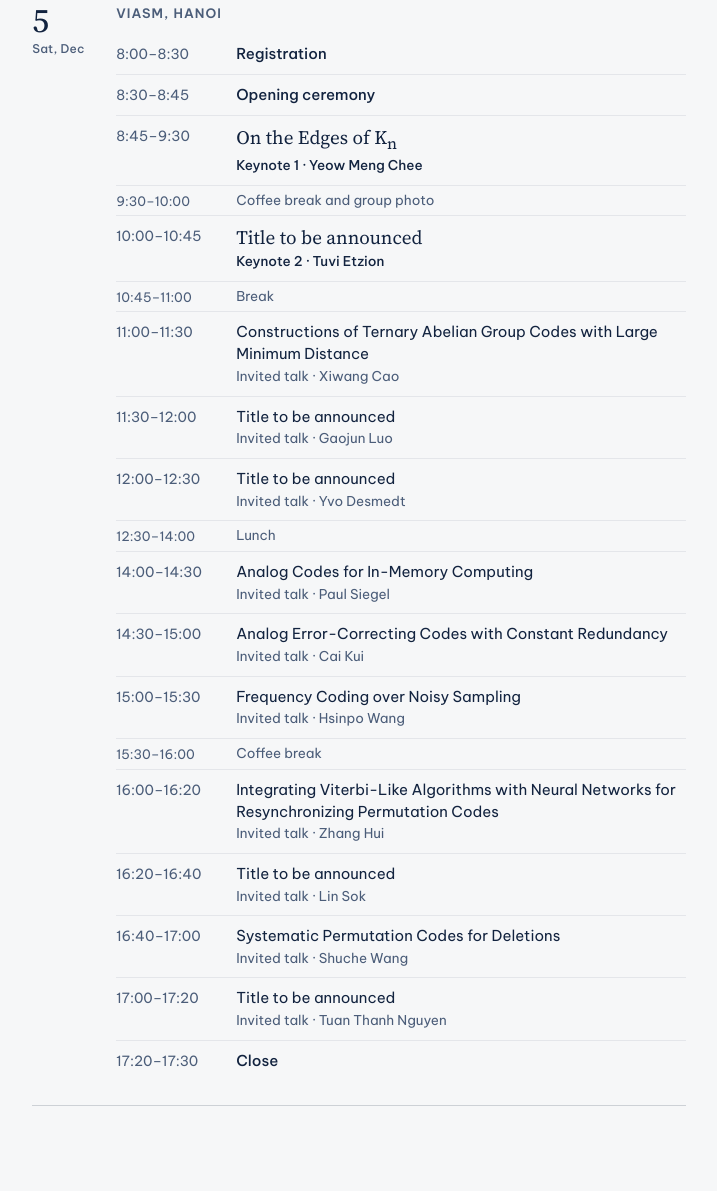
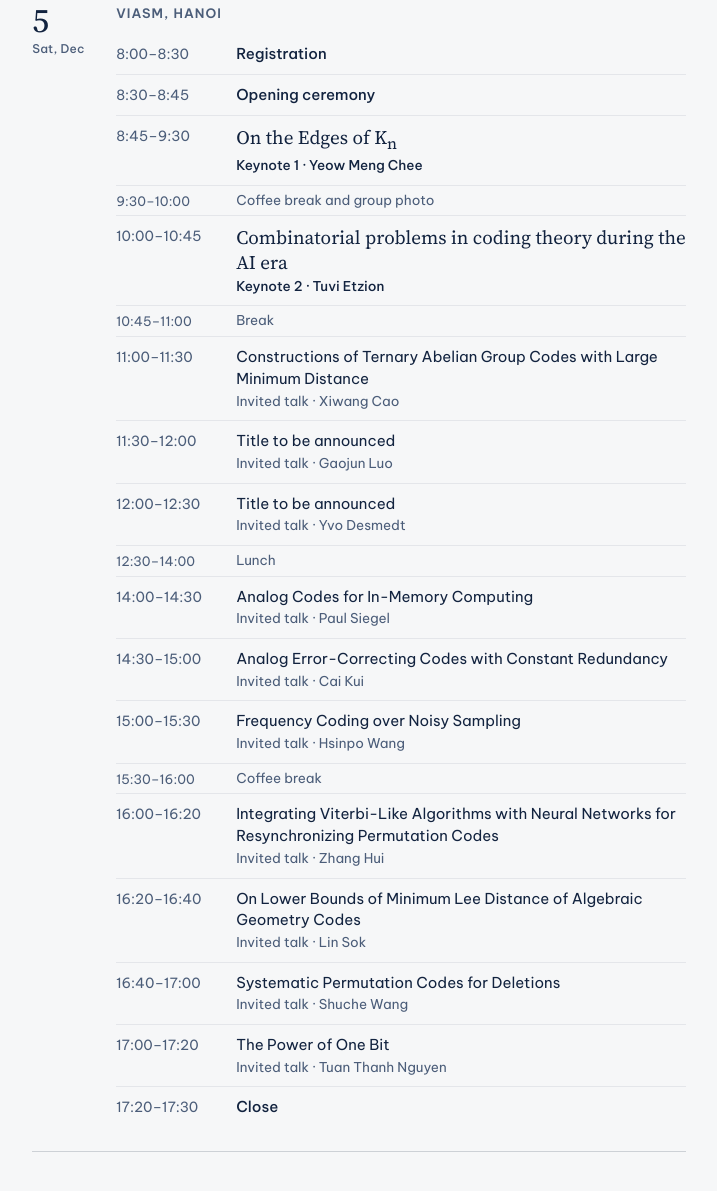
Before and after one commit to Fisv/Mini-Course-and-Workshop-on-Coding-theory-and-Combinatorics, a plain HTML site: page index.html in a window 1280 px wide. Shown: the part 4600-5791 px from the top of the page, without its empty margins (463-1180 px from the left). Drawn offline with Linux system fonts and the light colour scheme.

Commit message:
update title

```diff
--- a/index.html
+++ b/index.html
@@ -204,7 +204,7 @@
               <li class="slot slot--event"><span class="slot__time">8:30–8:45</span> <span class="slot__what"><span class="slot__title">Opening ceremony</span></span></li>
               <li class="slot slot--key"><span class="slot__time">8:45–9:30</span> <span class="slot__what"><span class="slot__title">On the Edges of K<sub>n</sub></span> <span class="slot__who">Keynote 1 · Yeow Meng Chee</span></span></li>
               <li class="slot slot--break"><span class="slot__time">9:30–10:00</span> <span class="slot__what"><span class="slot__title">Coffee break and group photo</span></span></li>
-              <li class="slot slot--key"><span class="slot__time">10:00–10:45</span> <span class="slot__what"><span class="slot__title">Title to be announced</span> <span class="slot__who">Keynote 2 · Tuvi Etzion</span></span></li>
+              <li class="slot slot--key"><span class="slot__time">10:00–10:45</span> <span class="slot__what"><span class="slot__title">Combinatorial problems in coding theory during the AI era</span> <span class="slot__who">Keynote 2 · Tuvi Etzion</span></span></li>
               <li class="slot slot--break"><span class="slot__time">10:45–11:00</span> <span class="slot__what"><span class="slot__title">Break</span></span></li>
               <li class="slot"><span class="slot__time">11:00–11:30</span> <span class="slot__what"><span class="slot__title">Constructions of Ternary Abelian Group Codes with Large Minimum Distance</span> <span class="slot__who">Invited talk · Xiwang Cao</span></span></li>
               <li class="slot"><span class="slot__time">11:30–12:00</span> <span class="slot__what"><span class="slot__title">Title to be announced</span> <span class="slot__who">Invited talk · Gaojun Luo</span></span></li>
@@ -215,9 +215,9 @@
               <li class="slot"><span class="slot__time">15:00–15:30</span> <span class="slot__what"><span class="slot__title">Frequency Coding over Noisy Sampling</span> <span class="slot__who">Invited talk · Hsinpo Wang</span></span></li>
               <li class="slot slot--break"><span class="slot__time">15:30–16:00</span> <span class="slot__what"><span class="slot__title">Coffee break</span></span></li>
               <li class="slot"><span class="slot__time">16:00–16:20</span> <span class="slot__what"><span class="slot__title">Integrating Viterbi-Like Algorithms with Neural Networks for Resynchronizing Permutation Codes</span> <span class="slot__who">Invited talk · Zhang Hui</span></span></li>
-              <li class="slot"><span class="slot__time">16:20–16:40</span> <span class="slot__what"><span class="slot__title">Title to be announced</span> <span class="slot__who">Invited talk · Lin Sok</span></span></li>
+              <li class="slot"><span class="slot__time">16:20–16:40</span> <span class="slot__what"><span class="slot__title">On Lower Bounds of Minimum Lee Distance of Algebraic Geometry Codes</span> <span class="slot__who">Invited talk · Lin Sok</span></span></li>
               <li class="slot"><span class="slot__time">16:40–17:00</span> <span class="slot__what"><span class="slot__title">Systematic Permutation Codes for Deletions</span> <span class="slot__who">Invited talk · Shuche Wang</span></span></li>
-              <li class="slot"><span class="slot__time">17:00–17:20</span> <span class="slot__what"><span class="slot__title">Title to be announced</span> <span class="slot__who">Invited talk · Tuan Thanh Nguyen</span></span></li>
+              <li class="slot"><span class="slot__time">17:00–17:20</span> <span class="slot__what"><span class="slot__title">The Power of One Bit</span> <span class="slot__who">Invited talk · Tuan Thanh Nguyen</span></span></li>
               <li class="slot slot--event"><span class="slot__time">17:20–17:30</span> <span class="slot__what"><span class="slot__title">Close</span></span></li>
               </ol>
             </div>
```
